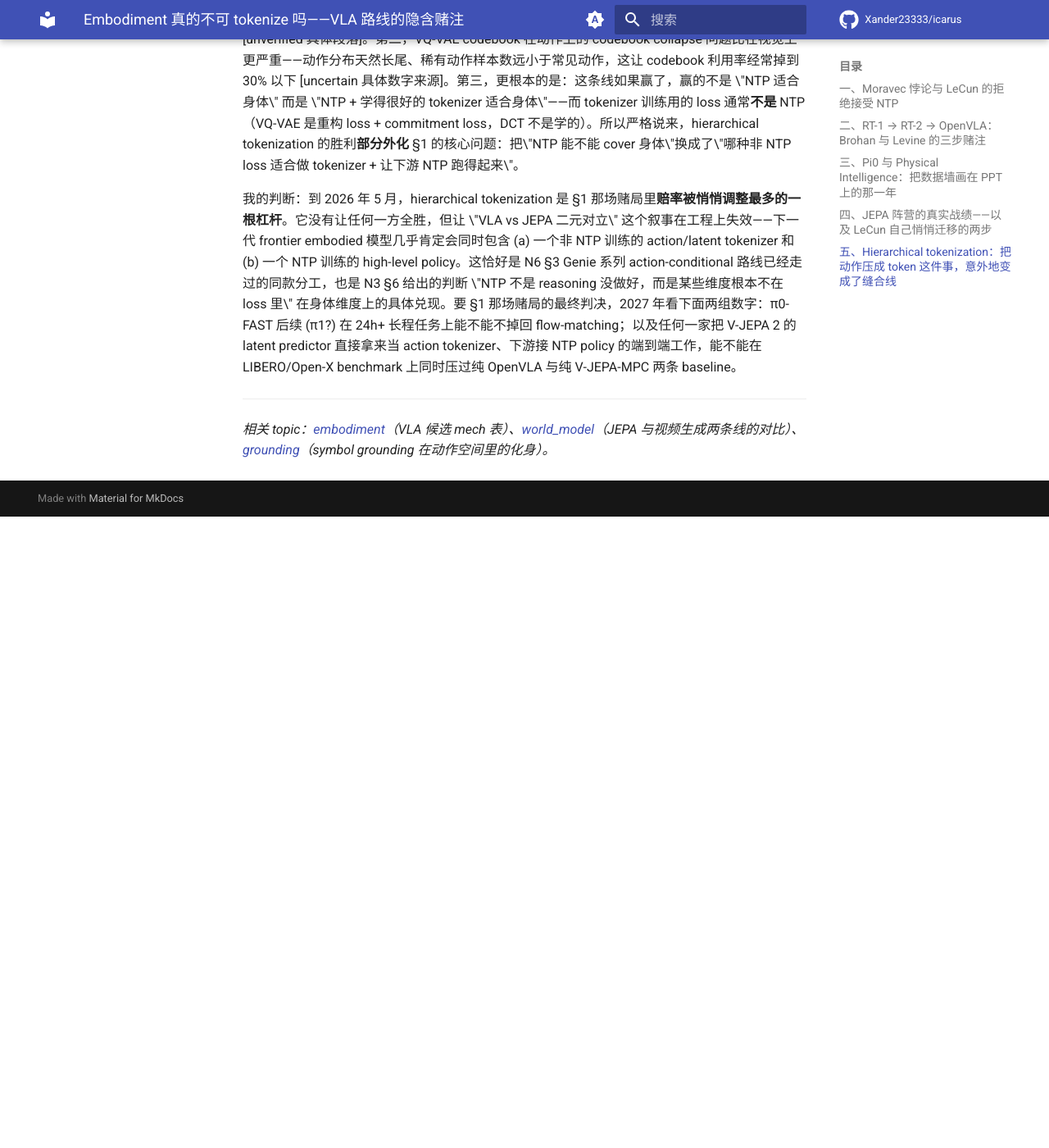
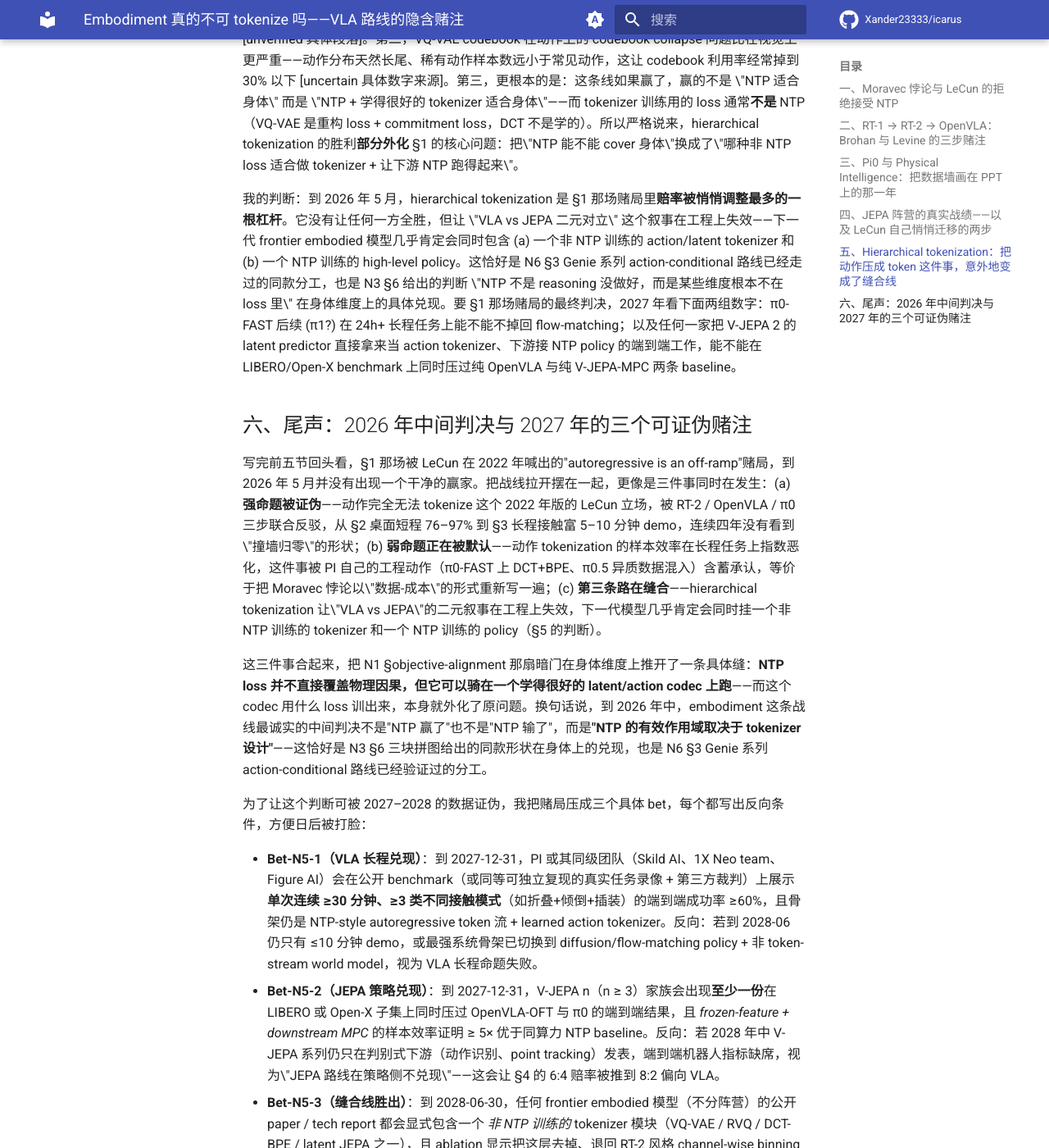
Before and after one commit to Xander23333/icarus, an MkDocs documentation site: the page built from wiki/ntp/samples/N5-embodiment-and-vla-bet.md, in a window 1280 px wide and 1400 px high, scrolled down 6380 px. Shown: the whole window at 82% size. Built offline with MkDocs 1.6.1 and Material for MkDocs 9.7.7, drawn with Linux system fonts in a browser that asks for light colours; comment, search, counter and statistics services are not loaded; before the commit the page ends 7010 px from its top, so only the background shows below that; some of the changed text lies outside the part shown.

Commit message:
[NTP-Deepen] 2026-05-28 06:00 UTC N5 §6 尾声: 2026 中间判决 + 三个 2027/2028 可证伪 bet (+5.2k)

```diff
--- a/wiki/ntp/samples/N5-embodiment-and-vla-bet.md
+++ b/wiki/ntp/samples/N5-embodiment-and-vla-bet.md
@@ -77,7 +77,21 @@
 
 我的判断：到 2026 年 5 月，hierarchical tokenization 是 §1 那场赌局里**赔率被悄悄调整最多的一根杠杆**。它没有让任何一方全胜，但让 \"VLA vs JEPA 二元对立\" 这个叙事在工程上失效——下一代 frontier embodied 模型几乎肯定会同时包含 (a) 一个非 NTP 训练的 action/latent tokenizer 和 (b) 一个 NTP 训练的 high-level policy。这恰好是 N6 §3 Genie 系列 action-conditional 路线已经走过的同款分工，也是 N3 §6 给出的判断 \"NTP 不是 reasoning 没做好，而是某些维度根本不在 loss 里\" 在身体维度上的具体兑现。要 §1 那场赌局的最终判决，2027 年看下面两组数字：π0-FAST 后续 (π1?) 在 24h+ 长程任务上能不能不掉回 flow-matching；以及任何一家把 V-JEPA 2 的 latent predictor 直接拿来当 action tokenizer、下游接 NTP policy 的端到端工作，能不能在 LIBERO/Open-X benchmark 上同时压过纯 OpenVLA 与纯 V-JEPA-MPC 两条 baseline。
 
-<!-- TODO §6 尾声：这场赌局 2027 年才有真数据，但 2026 年的中间判断是什么 -->
+## 六、尾声：2026 年中间判决与 2027 年的三个可证伪赌注
+
+写完前五节回头看，§1 那场被 LeCun 在 2022 年喊出的"autoregressive is an off-ramp"赌局，到 2026 年 5 月并没有出现一个干净的赢家。把战线拉开摆在一起，更像是三件事同时在发生：(a) **强命题被证伪**——动作完全无法 tokenize 这个 2022 年版的 LeCun 立场，被 RT-2 / OpenVLA / π0 三步联合反驳，从 §2 桌面短程 76–97% 到 §3 长程接触富 5–10 分钟 demo，连续四年没有看到\"撞墙归零\"的形状；(b) **弱命题正在被默认**——动作 tokenization 的样本效率在长程任务上指数恶化，这件事被 PI 自己的工程动作（π0-FAST 上 DCT+BPE、π0.5 异质数据混入）含蓄承认，等价于把 Moravec 悖论以\"数据-成本\"的形式重新写一遍；(c) **第三条路在缝合**——hierarchical tokenization 让\"VLA vs JEPA\"的二元叙事在工程上失效，下一代模型几乎肯定会同时挂一个非 NTP 训练的 tokenizer 和一个 NTP 训练的 policy（§5 的判断）。
+
+这三件事合起来，把 N1 §objective-alignment 那扇暗门在身体维度上推开了一条具体缝：**NTP loss 并不直接覆盖物理因果，但它可以骑在一个学得很好的 latent/action codec 上跑**——而这个 codec 用什么 loss 训出来，本身就外化了原问题。换句话说，到 2026 年中，embodiment 这条战线最诚实的中间判决不是"NTP 赢了"也不是"NTP 输了"，而是**"NTP 的有效作用域取决于 tokenizer 设计"**——这恰好是 N3 §6 三块拼图给出的同款形状在身体上的兑现，也是 N6 §3 Genie 系列 action-conditional 路线已经验证过的分工。
+
+为了让这个判断可被 2027–2028 的数据证伪，我把赌局压成三个具体 bet，每个都写出反向条件，方便日后被打脸：
+
+- **Bet-N5-1（VLA 长程兑现）**：到 2027-12-31，PI 或其同级团队（Skild AI、1X Neo team、Figure AI）会在公开 benchmark（或同等可独立复现的真实任务录像 + 第三方裁判）上展示**单次连续 ≥30 分钟、≥3 类不同接触模式**（如折叠+倾倒+插装）的端到端成功率 ≥60%，且骨架仍是 NTP-style autoregressive token 流 + learned action tokenizer。反向：若到 2028-06 仍只有 ≤10 分钟 demo，或最强系统骨架已切换到 diffusion/flow-matching policy + 非 token-stream world model，视为 VLA 长程命题失败。
+- **Bet-N5-2（JEPA 策略兑现）**：到 2027-12-31，V-JEPA n（n ≥ 3）家族会出现**至少一份**在 LIBERO 或 Open-X 子集上同时压过 OpenVLA-OFT 与 π0 的端到端结果，且 *frozen-feature + downstream MPC* 的样本效率证明 ≥ 5× 优于同算力 NTP baseline。反向：若 2028 年中 V-JEPA 系列仍只在判别式下游（动作识别、point tracking）发表，端到端机器人指标缺席，视为\"JEPA 路线在策略侧不兑现\"——这会让 §4 的 6:4 赔率被推到 8:2 偏向 VLA。
+- **Bet-N5-3（缝合线胜出）**：到 2028-06-30，任何 frontier embodied 模型（不分阵营）的公开 paper / tech report 都会显式包含一个 *非 NTP 训练的* tokenizer 模块（VQ-VAE / RVQ / DCT-BPE / latent JEPA 之一），且 ablation 显示把这层去掉、退回 RT-2 风格 channel-wise binning 会导致长程任务成功率下降 ≥20pp [unverified pp]。反向：若主流路线退回 \"raw action tokens + 更大 model + 更多数据\" 的 pure-NTP 立场并取得 SOTA，视为 §5 的缝合论断过强。
+
+三个 bet 互相独立，**最坏情况**是 Bet-1 与 Bet-2 同时失败（VLA 长程不兑现、JEPA 策略也不兑现），那意味着 embodiment 在 2027–2028 仍处于\"两军都打不动\"的僵局，N1 §objective-alignment 那扇暗门会被迫朝 N7 continual-learning + N6 world-model 方向重新组合——这是我目前赔率最低（< 2:8）但不能排除的情形。**最有可能**的情况（按我现在的判断 6:4）是 Bet-3 单独兑现、Bet-1 部分兑现、Bet-2 失败——也就是说，到 2028 年中我们会有一个**事实上的混合范式**：NTP policy 跑在 learned tokenizer 上、长程任务做到 15–25 分钟、JEPA 路线退回到表征学习的局部胜利但不再被视作策略候选。这恰好是 LeCun 在 2025 年访谈里那句"objective shape 之争"被字面兑现的形态——他赢了 objective 那一半，输了 architecture 那一半。
+
+最后必须留一段元评论：这一章从头到尾没有触碰一个本应是核心的问题——**人形机器人本体的硬件可靠性**。Tesla Optimus、Figure 02、1X Neo、Unitree H1 在 2024–2026 之间的 MTBF（mean time between failure）数字几乎没有任何一家公开发表，独立第三方测评也几乎不存在 [unknown — 仅有零星 YouTube 拆机视频与产业访谈]。这意味着上面三个 bet 的"端到端任务成功率"在产业实战中可能根本不是被算法瓶颈卡住，而是被关节谐波减速器寿命、电池热管理、力矩传感器零漂卡住——这是一个**纯硬件的、与 NTP 范式完全无关的**潜在 confound。如果 2027–2028 真的看到长程任务成功率塌方，我们必须先排除"机器人本体扛不住 30 分钟连续接触"这个解释，再回头讨论 §1 的赌局判决。把这一段写在尾声，是为了给未来的自己留一个反 confirmation-bias 的锚——不要在算法叙事赢了之后忘记问硬件那一栏。
 
 ---
 
```
Also changed, not shown: wiki/ntp/samples/README.md (+1 -1 lines), 1 other file.
